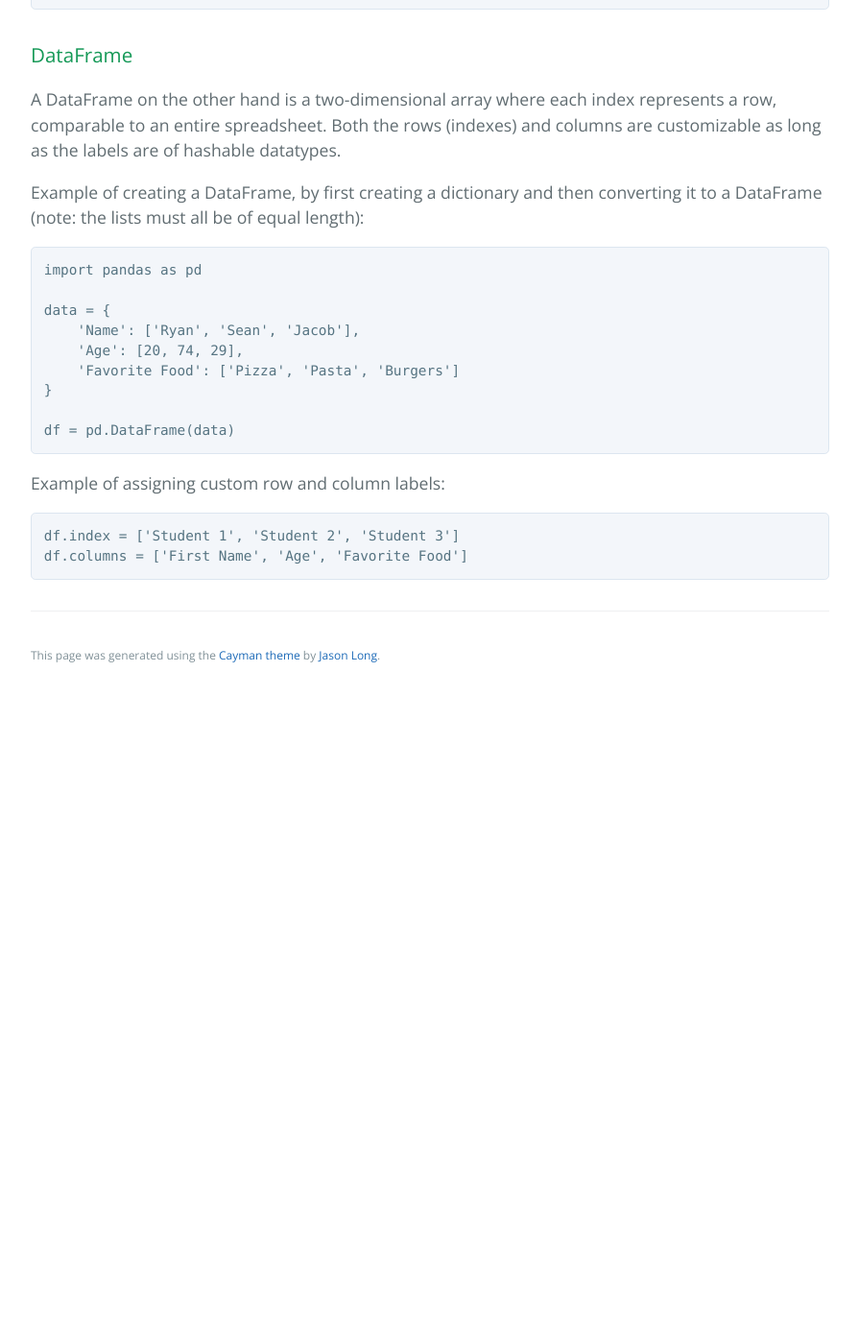
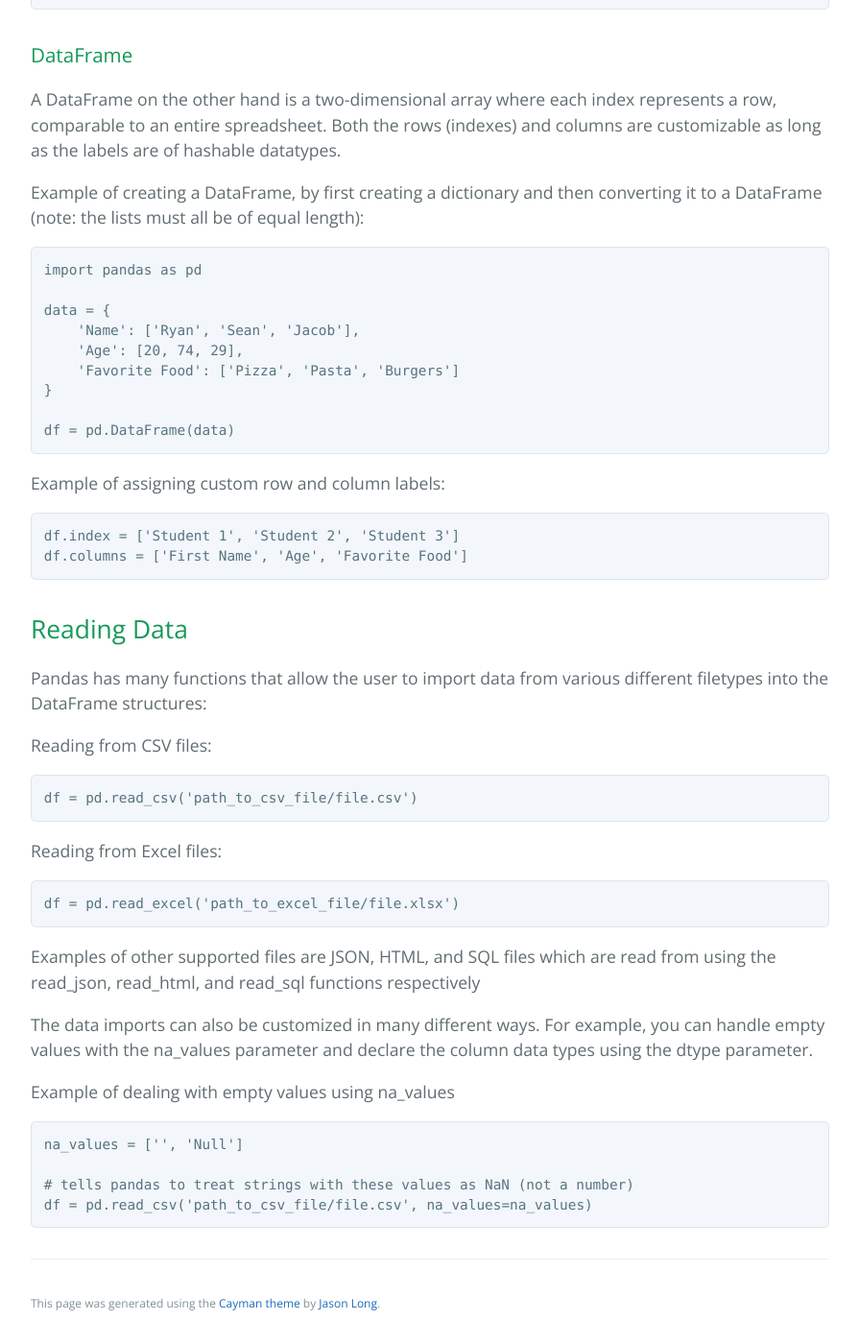
Before and after one commit to learning-software-engineering/learning-software-engineering.github.io, a Jekyll site: the page built from Topics/Tech_Stacks/Pandas.md, in a window 1280 px wide and 1400 px high, scrolled down 2307 px. Shown: the whole window at 96% size, without its empty margins (192-1087 px from the left). Built offline with Jekyll 4.4.1, drawn with Linux system fonts in a browser that asks for light colours; our own code applies the rules of GitHub Pages for plain Markdown files; before the commit the page ends 3032 px from its top, so only the background shows below that.

Commit message:
Filled out reading data section

````diff
--- a/Topics/Tech_Stacks/Pandas.md
+++ b/Topics/Tech_Stacks/Pandas.md
@@ -6,8 +6,8 @@
 ### [Prerequisites](#prerequisites)
 ### [Installation](#installation)
 ### [Basic Concepts](#basic-concepts)
-### [Reading Data](#basic-concepts)
-### [Data Manipulation](data-manipulation)
+### [Reading Data](#reading-data)
+### [Data Manipulation](#data-manipulation)
 ### [Data Analysis and Visualization](#data-analysis-and-visualization)
 ### [Best Practices](#best-practices)
 ### [References](#references)
@@ -70,3 +70,28 @@ Example of assigning custom row and column labels:
 df.index = ['Student 1', 'Student 2', 'Student 3']
 df.columns = ['First Name', 'Age', 'Favorite Food']
 ```
+
+## Reading Data
+Pandas has many functions that allow the user to import data from various different filetypes into the DataFrame structures:
+
+Reading from CSV files:
+```python
+df = pd.read_csv('path_to_csv_file/file.csv')
+```
+
+Reading from Excel files:
+```python
+df = pd.read_excel('path_to_excel_file/file.xlsx')
+```
+
+Examples of other supported files are JSON, HTML, and SQL files which are read from using the read_json, read_html, and read_sql functions respectively
+
+The data imports can also be customized in many different ways. For example, you can handle empty values with the na_values parameter and declare the column data types using the dtype parameter.
+
+Example of dealing with empty values using na_values
+```python
+na_values = ['', 'Null']
+
+# tells pandas to treat strings with these values as NaN (not a number)
+df = pd.read_csv('path_to_csv_file/file.csv', na_values=na_values)
+```
````
